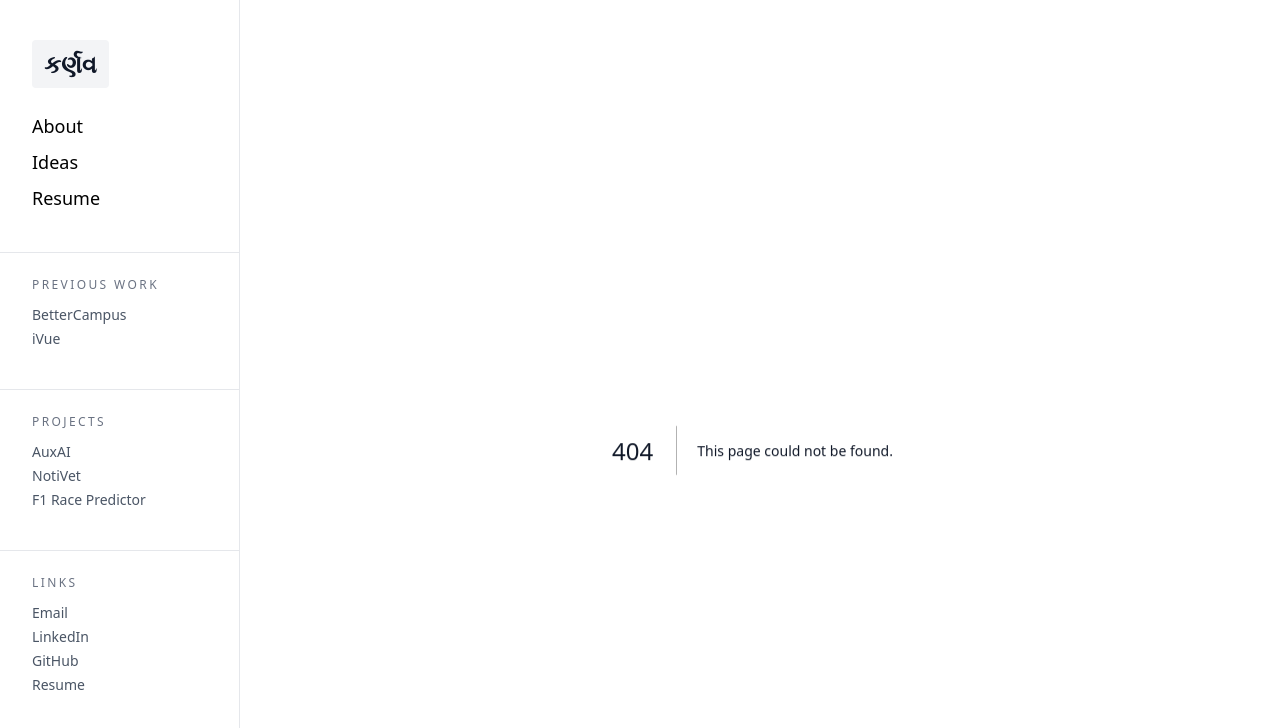
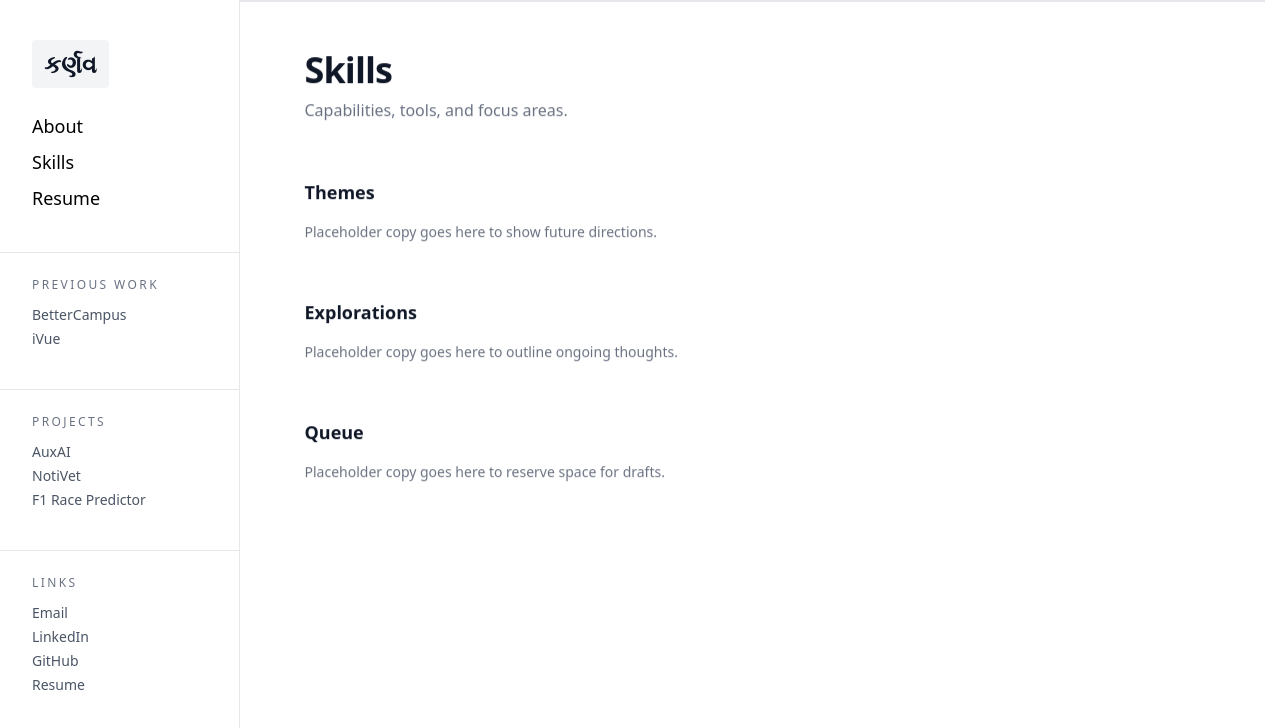
Before and after one commit to KarnavT/karnav.com, a Next.js app: page /skills in a window 1280 px wide. Before the commit this address had no page. Shown: the top 728 px of the page. Built offline with nearby package versions, Linux system fonts and the light colour scheme.

Commit message:
Changed Ideas to Skills and made SEO Improvements

```diff
--- a/src/app/layout.tsx
+++ b/src/app/layout.tsx
@@ -14,7 +14,7 @@ const geistMono = Geist_Mono({
 });
 
 export const metadata: Metadata = {
-  title: "Portfolio",
+  title: "Karnav Trivedi",
   description: "Portfolio base layout",
 };
 
--- a/src/app/ideas/page.tsx
+++ b/src/app/skills/page.tsx
@@ -2,13 +2,13 @@ import Reveal from "../../components/motion/Reveal";
 import PageHeader from "../../components/ui/PageHeader";
 import Section from "../../components/ui/Section";
 
-export default function IdeasPage() {
+export default function SkillsPage() {
   return (
     <div className="mx-auto w-full max-w-4xl space-y-14">
       <Reveal delay={0.02}>
         <PageHeader
-          title="Ideas"
-          subtitle="Notes, prompts, and works in progress."
+          title="Skills"
+          subtitle="Capabilities, tools, and focus areas."
         />
       </Reveal>
       <Reveal delay={0.04}>
--- a/src/components/layout/Sidebar.tsx
+++ b/src/components/layout/Sidebar.tsx
@@ -6,7 +6,7 @@ import { useEffect, useState } from "react";
 
 const navItems = [
   { label: "About", href: "/about" },
-  { label: "Ideas", href: "/ideas" },
+  { label: "Skills", href: "/skills" },
   { label: "Resume", href: "/resume" },
 ];
 
```
